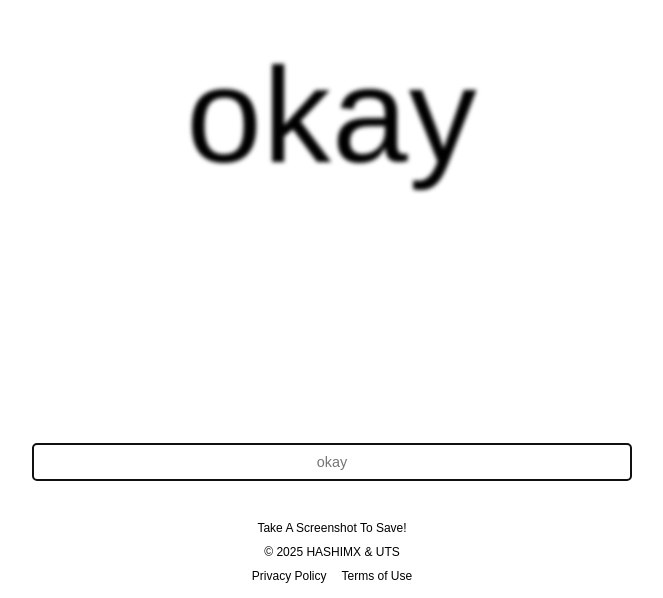
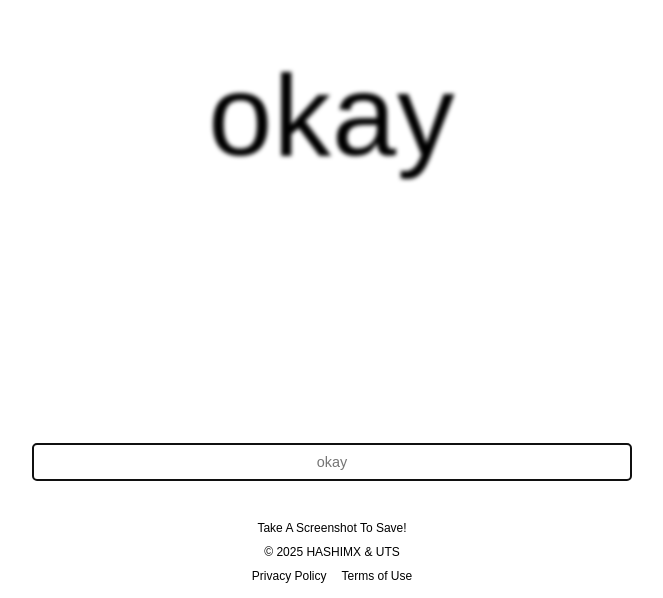
Before and after one commit to HASH1MX/B-TraeText, a website: page index.html in a window 1280 px wide. Shown: the part 202-800 px from the top of the page, without its empty margins (308-971 px from the left). Drawn offline with Linux system fonts and the light colour scheme.

Commit message:
Refactor text display in script.js to group words into lines and update styles in styles.css for improved spacing and layout.

```diff
--- a/script.js
+++ b/script.js
@@ -34,7 +34,7 @@ document.addEventListener('DOMContentLoaded', () => {
         textContainer.style.justifyContent = 'center';
         textContainer.style.width = '100%';
 
-        // Split text into words and display each word on its own line
+        // Split text into words
         const words = text.split(/\s+/);
 
         // Determine the base font size based on total text length
@@ -52,26 +52,31 @@ document.addEventListener('DOMContentLoaded', () => {
         } else if (words.length > 5) {
             baseFontSize = '6.5rem';
         } else {
-            baseFontSize = '8.5rem';
+            baseFontSize = '7.2rem';
+        }
+
+        // Group words into lines of roughly 3 words each
+        const wordsPerLine = 3;
+        const lines = [];
+
+        for (let i = 0; i < words.length; i += wordsPerLine) {
+            const lineWords = words.slice(i, i + wordsPerLine);
+            lines.push(lineWords);
         }
 
         // Apply the font size to the text container
         textContainer.style.fontSize = baseFontSize;
 
-        words.forEach(word => {
-            if (word) {
-                const wordElement = document.createElement('div');
-                wordElement.classList.add('brat-text');
-                wordElement.textContent = word.toLowerCase();
+        // Create each line with properly spaced words
+        lines.forEach(lineWords => {
+            if (lineWords.length > 0) {
+                const lineContainer = document.createElement('div');
+                lineContainer.classList.add('brat-line');
 
-                // Individual word adjustment based on length
-                if (word.length > 15) {
-                    wordElement.style.fontSize = '0.8em';
-                } else if (word.length > 10) {
-                    wordElement.style.fontSize = '0.9em';
-                }
+                // Join words with double spaces
+                lineContainer.textContent = lineWords.join('  ').toLowerCase();
 
-                textContainer.appendChild(wordElement);
+                textContainer.appendChild(lineContainer);
             }
         });
 
--- a/styles.css
+++ b/styles.css
@@ -31,14 +31,14 @@ body {
     width: 100%;
 }
 
-.brat-text {
+.brat-line {
     display: block;
     font-weight: normal;
     color: #000;
     text-align: center;
-    line-height: 1.2;
+    line-height: 1.3;
     letter-spacing: 1px;
-    margin: 5px 0;
+    margin: 3px 0;
     filter: blur(2.2px);
     max-width: 95%;
     word-break: break-word;
```
